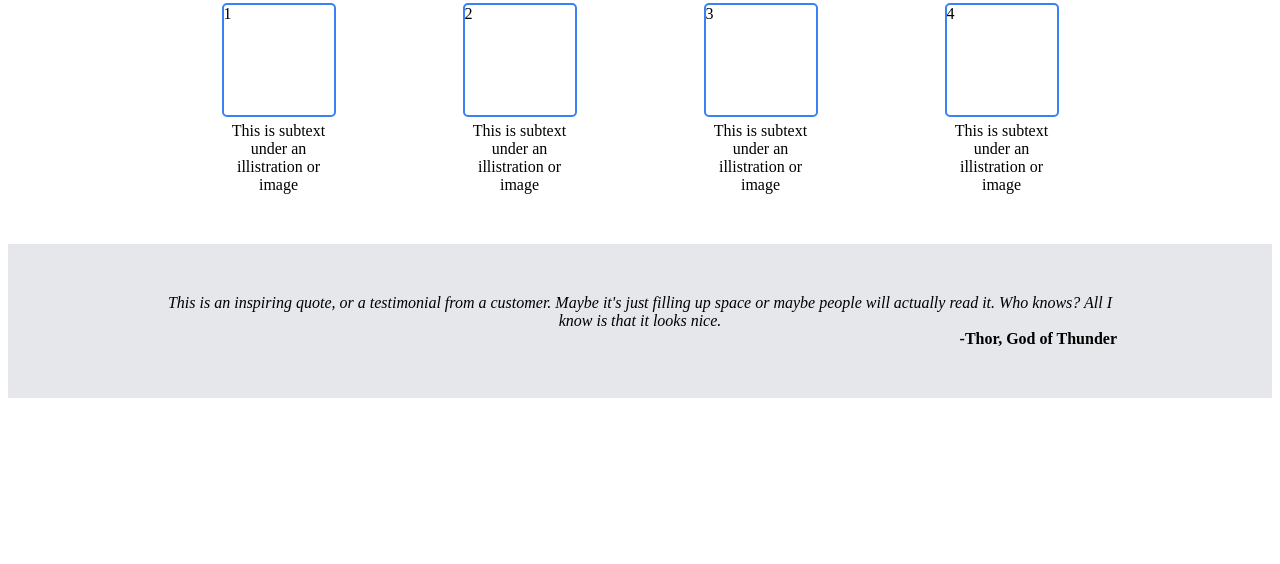
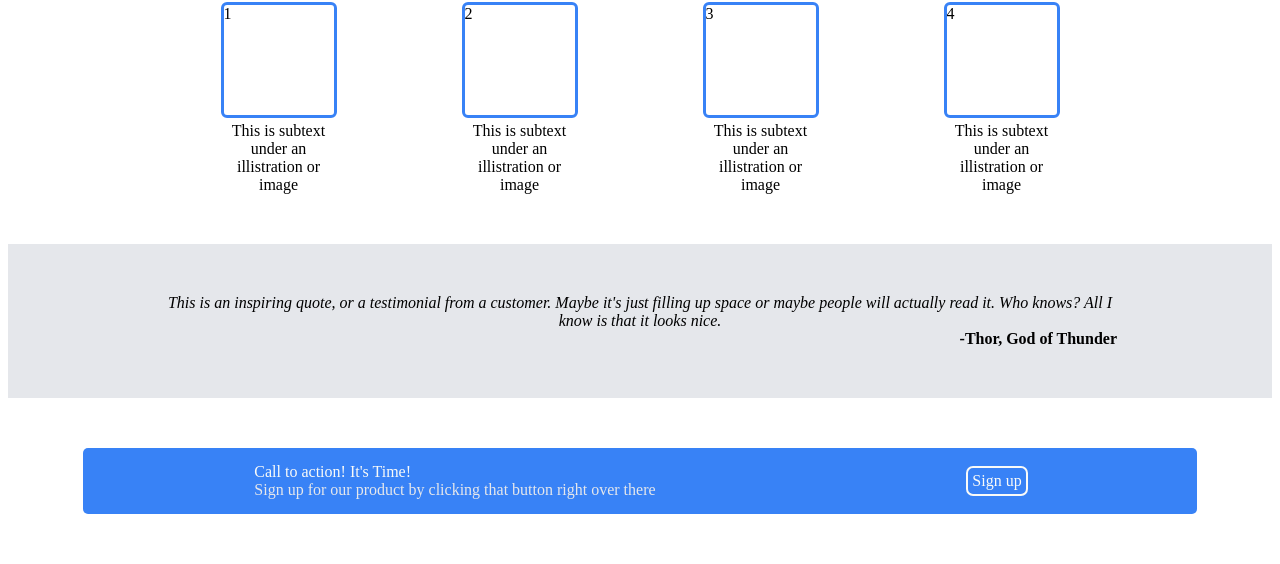
Before and after one commit to mmoreno5/landing-page, a plain HTML site: page index.html in a window 1280 px wide. Shown: the part 411-975 px from the top of the page. Before the commit the page ends 817 px from the top, so only its background shows below. Drawn offline with Linux system fonts and the light colour scheme.

Commit message:
finished assignment

```diff
--- a/index.html
+++ b/index.html
@@ -20,7 +20,7 @@
                 <div class="H1">
                     <div class="title">This Website is Awesome</div>
                     <div class="subtext">This wesite has some subtext that goes here under the main title.
-                        It's a smaller dont and the color is lower contrast.</div>
+                        It's a smaller font and the color is lower contrast.</div>
                     <div class="button">
                         <div class="button-text">Sign Up</div>
                 </div>
@@ -50,9 +50,14 @@
                 Who knows? All I know is that it looks nice.
         </div>
         <div class="thor"> -Thor, God of Thunder</div>
-
-
-
-
+        <div class="footer">
+                <div class="Left">
+                    <div class="call">Call to action! It's Time!</div>
+                    <div class="signUp">Sign up for our product by clicking that button right over there</div>
+                </div>
+                <div class="right">
+                    <div class="button2">Sign up</div>
+                </div>
+        </div>
     </body>
 </html>
--- a/style.css
+++ b/style.css
@@ -88,25 +88,25 @@
     .B1 {
         width: 110px;
         height: 110px;
-        outline: 2px solid #3882f6;
+        outline: 3px solid #3882f6;
         border-radius: 3px;
     }
     .B2{
         width: 110px;
         height: 110px;
-        outline: 2px solid #3882f6;
+        outline: 3px solid #3882f6;
         border-radius: 3px;
     }
     .B3 {
         width: 110px;
         height: 110px;
-        outline: 2px solid #3882f6;
+        outline: 3px solid #3882f6;
         border-radius: 3px;
     }
     .B4{
         width: 110px;
         height: 110px;
-        outline: 2px solid #3882f6;
+        outline: 3px solid #3882f6;
         border-radius: 3px;
     }
 .boxInfo {
@@ -149,3 +149,27 @@
     font-weight: bold;
     padding-right: 155px;
 }
+.footer {
+    display: flex;
+    justify-content: center;
+    align-items: center;
+    padding: 15px 15px 15px 15px;
+    background-color: #3882f6;
+    justify-content: space-around;
+    margin: 50px 75px 50px 75px;
+    border-radius: 5px;
+}
+    .left {
+    }
+        .call{
+            color: #f9faf8;
+        }
+        .signUp{
+            color: #e5e7eb;
+        }
+    .right {
+        color: #f9faf8;
+        outline: 2px solid #f9faf8;
+        padding: 4px;
+        border-radius: 5px;
+    }
```
